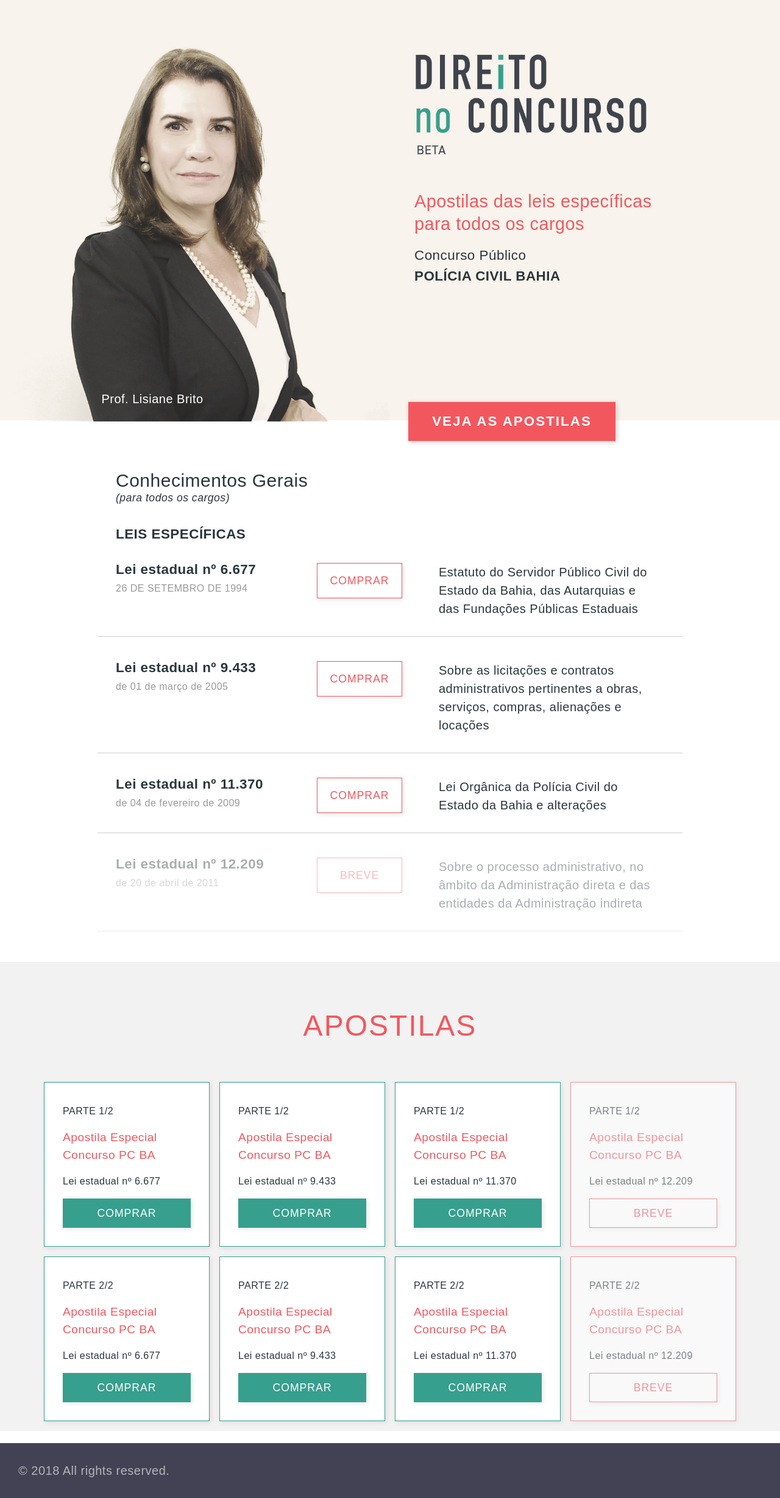
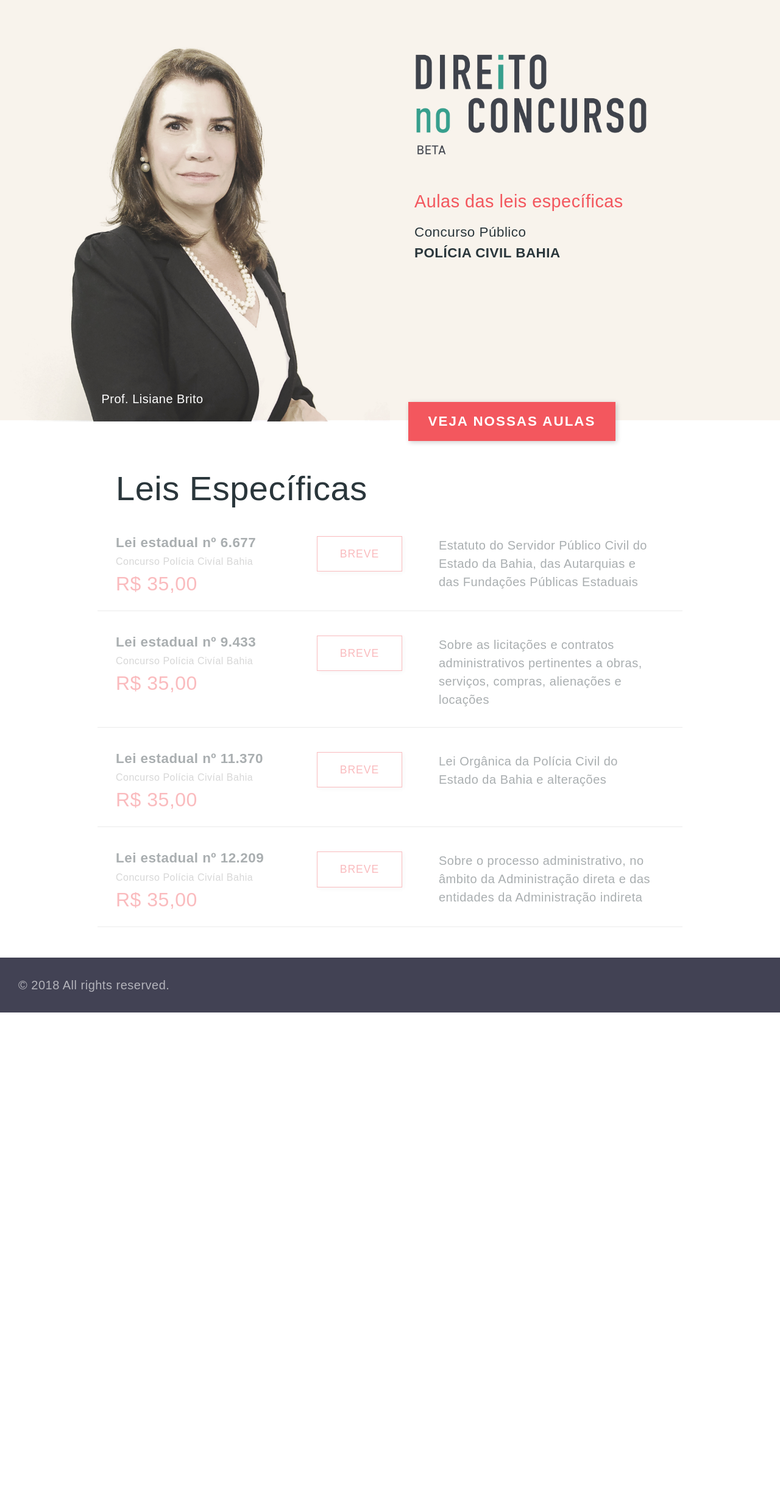
Before and after one commit to ccmdesign-archives/direito-no-concurso, a Jekyll site: the page built from source/index.html, in a window 1280 px wide. Shown: the whole page at 61% size. Built offline with Jekyll 4.4.1, drawn with Linux system fonts in a browser that asks for light colours; some web fonts are replaced; after the commit the page ends 1660 px from its top, so only the background shows below that.

Commit message:
its showtime

```diff
--- a/source/_data/beta.yaml
+++ b/source/_data/beta.yaml
@@ -1,55 +1,37 @@
 - titulo: Lei estadual nº 6.677
-  subtitulo: 26 DE SETEMBRO DE 1994
-  produto: Apostila Especial Concurso PC BA
-  short_desc: Estatuto do Servidor Público Civil do Estado da Bahia, das Autarquias e das Fundações Públicas Estaduais
-  long_desc:
-  page_url: kjh
-  files:
-    - parte: 1/2
-      buy_link: ""
-      sample_link: ""
-    - parte: 2/2
-      buy_link: ""
-      sample_link: ""
+  categoria: Concurso Polícia Civíal Bahia
+  produto: Aula Lei Específica
+  desc: Estatuto do Servidor Público Civil do Estado da Bahia, das Autarquias e das Fundações Públicas Estaduais
+  # page_url: https://go.hotmart.com/F7494103M
+  preco: "35,00"
 
 - titulo: Lei estadual nº 9.433
-  subtitulo: de 01 de março de 2005
-  produto: Apostila Especial Concurso PC BA
-  short_desc: Sobre as licitações e contratos administrativos pertinentes a obras, serviços, compras, alienações e locações
-  long_desc: Lei estadual nº 9.433, de 01 de março de 2005 (Dispõe sobre as licitações e contratos administrativos pertinentes a obras, serviços, compras, alienações e locações no âmbito dos Poderes do Estado da Bahia e dá outras providências).
-  page_url: asf
-  files:
-    - parte: 1/2
-      buy_link: ""
-      sample_link: ""
-    - parte: 2/2
-      buy_link: ""
-      sample_link: ""
+  categoria: Concurso Polícia Civíal Bahia
+  produto: Aula Lei Específica
+  desc: Sobre as licitações e contratos administrativos pertinentes a obras, serviços, compras, alienações e locações
+  # page_url: https://go.hotmart.com/L7497379V
+  preco: "35,00"
 
 - titulo: Lei estadual nº 11.370
-  subtitulo: de 04 de fevereiro de 2009
-  produto: Apostila Especial Concurso PC BA
-  short_desc: Lei Orgânica da Polícia Civil do Estado da Bahia e alterações
-  long_desc: Lei estadual nº 11.370, de 04 de fevereiro de 2009 (Lei Orgânica da Polícia Civil do Estado da Bahia) e alterações.
-  page_url: sdf
-  files:
-    - parte: 1/2
-      buy_link: ""
-      sample_link: ""
-    - parte: 2/2
-      buy_link: ""
-      sample_link: ""
+  categoria: Concurso Polícia Civíal Bahia
+  produto: Aula Lei Específica
+  desc: Lei Orgânica da Polícia Civil do Estado da Bahia e alterações
+  page_url:
+  preco: "35,00"
 
 - titulo: Lei estadual nº 12.209
-  subtitulo: de 20 de abril de 2011
-  produto: Apostila Especial Concurso PC BA
-  short_desc: Sobre o processo administrativo, no âmbito da Administração direta e das entidades da Administração indireta
-  long_desc: Lei estadual nº 12.209, de 20 de abril de 2011 (Dispõe sobre o processo administrativo, no âmbito da Administração direta e das entidades da Administração indireta, regidas pelo regime de direito público, do Estado da Bahia, e dá outras providências).
-  page_url:
-  files:
-    - parte: 1/2
-      buy_link: ""
-      sample_link: ""
-    - parte: 2/2
-      buy_link: ""
-      sample_link: ""
+  categoria: Concurso Polícia Civíal Bahia
+  produto: Aula Lei Específica
+  desc: Sobre o processo administrativo, no âmbito da Administração direta e das entidades da Administração indireta
+  # page_url: https://go.hotmart.com/A7497402Y
+  preco: "35,00"
+
+
+# - titulo: Pacote Completo
+#   categoria: Concurso Polícia Civíal Bahia
+#   produto: Aula Lei Específica
+#   desc: >
+#     Todas as leis específicas para o Concurso da Polícia Civíl da Bahia.
+#     Lei estadual nº 6.677<br />Lei estadual nº 9.433 <br />Lei estadual nº 11.370<br />Lei estadual nº 12.209
+#   page_url:
+#   preco: "120,00"
--- a/source/_sass/_splash-main.scss
+++ b/source/_sass/_splash-main.scss
@@ -7,12 +7,16 @@
   @extend .u-wrapper;
 }
 
+
+
 .content-outline {
   font-family: $display-font;
   padding-top: 50px;
 
+
   hgroup {
-    padding: 0 30px;
+    @include breakpoint($medium-up) { padding: 0 30px; }
+
   }
 
   h2, h3, h4 {
@@ -33,6 +37,16 @@
     font-size: 1.4rem;
     text-transform: uppercase;
     font-weight: 600;
+  }
+
+  .section-title {
+    text-align: center;
+    @include breakpoint($medium-up) {
+      text-align: left;
+      font-size: 3.5rem;
+      margin-bottom: 40px;
+      font-weight: 100;
+    }
   }
 
   &__list {
@@ -63,6 +77,13 @@
           order: 1;
           flex: 1;
           min-width: 340px;
+          text-align: left;
+
+          .preco {
+            text-align: left;
+            font-size: 2rem;
+            margin: 0 0 20px;
+          }
         }
         .description {
           order: 3;
@@ -95,12 +116,25 @@
       color: rgba(black, .4);
     }
 
+    .preco {
+      font-size: 3rem;
+      font-weight: 300;
+      color: $red;
+      margin: 20px 0;
+      text-align: right;
+    }
+
     .button {
       width: 100%;
       text-align: center;
       color: $red;
       background-color: white;
       box-shadow: 2px 2px 8px rgba(black, .1);
+
+      &--available {
+        color: white;
+        background-color: $green;
+      }
     }
     @include breakpoint($small-only) {
       &:nth-child(odd) { background-color: rgba(black, .05); }
--- a/source/index.html
+++ b/source/index.html
@@ -7,7 +7,7 @@ title: Concursos
   <div class="header__top">
     <hgroup>
       <img class="logo show-medium-up" src="{{'/images/direito-no-concurso-logo-pos.png' | relative_url }}" alt="Direito no Concurso (Beta)">
-      <h2>Apostilas <br class="mobile-only">das leis específicas <br>para todos os cargos</h2>
+      <h2>Aulas<br class="mobile-only"> das leis específicas</h2>
       <h3>Concurso Público
       <strong>POLÍCIA CIVIL BAHIA</strong></h3>
       <p class="mobile-only">Prof. Lisiane Brito</p>
@@ -21,17 +21,17 @@ title: Concursos
 
   </div>
   <div class="header__call-to-action">
-    <a href="#" class="button button--main">veja as apostilas</a>
+    <a href="#aulas" class="button button--main">veja nossas aulas</a>
   </div>
 </header>
 
 <main role="main"> <!-- main content starts here -->
 
-<div class="content-outline">
+<div id="aulas" class="content-outline">
   <hgroup class="wrapper">
-    <h2>Conhecimentos Gerais</h2>
-    <h3><em>(para todos os cargos)</em></h3>
-    <h4>Leis específicas</h4>
+    <h2 class="section-title">Leis Específicas</h2>
+    <!-- <h3><em>(para todos os cargos)</em></h3>
+    <h4>Leis específicas</h4> -->
   </hgroup>
 
   <ul class="content-outline__list">
@@ -40,19 +40,22 @@ title: Concursos
       <div class="wrapper">
         <hgroup class="titles">
           <h2>{{i.titulo}}</h2>
-          <h3>{{i.subtitulo}}</h3>
+          <h3>{{i.categoria}}</h3>
+          <h4 class="preco show-medium-up">R$ {{i.preco}}</h4>
         </hgroup>
 
-        <p class="description">{{i.short_desc}}</p>
+        <p class="description">{{i.desc}}</p>
 
-        <a href="{{i.page_url}}" class="button">{%if i.page_url%}Comprar{%else%}Breve{%endif%}</a>
+        <h4 class="preco mobile-only">R$ {{i.preco}}</h4>
+
+        <a href="{{i.page_url}}" class="button button--{%if i.page_url%}available{%else%}soon{%endif%}" target="_blank">{%if i.page_url%}Comprar{%else%}Breve{%endif%}</a>
       </div>
     </li>
   {% endfor %}
   </ul>
 </div>
 
-<div class="products">
+<!-- <div class="products">
   <h2>Apostilas</h2>
   <ul class="product-list">
     {% for i in site.data.beta %}
@@ -68,7 +71,7 @@ title: Concursos
     </div>
     {% endfor %}
   </ul>
-</div>
+</div> -->
 
 </main>
 
```
